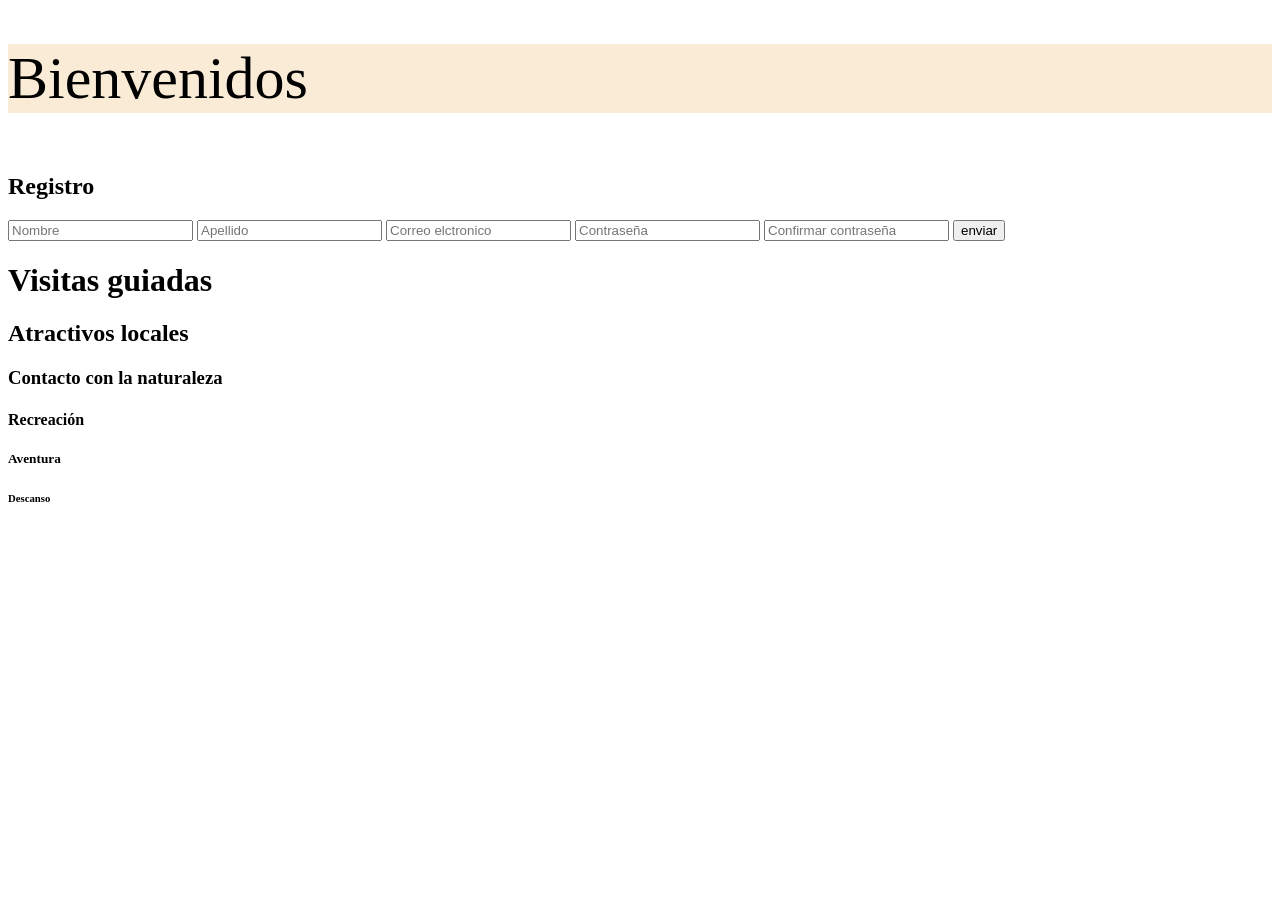
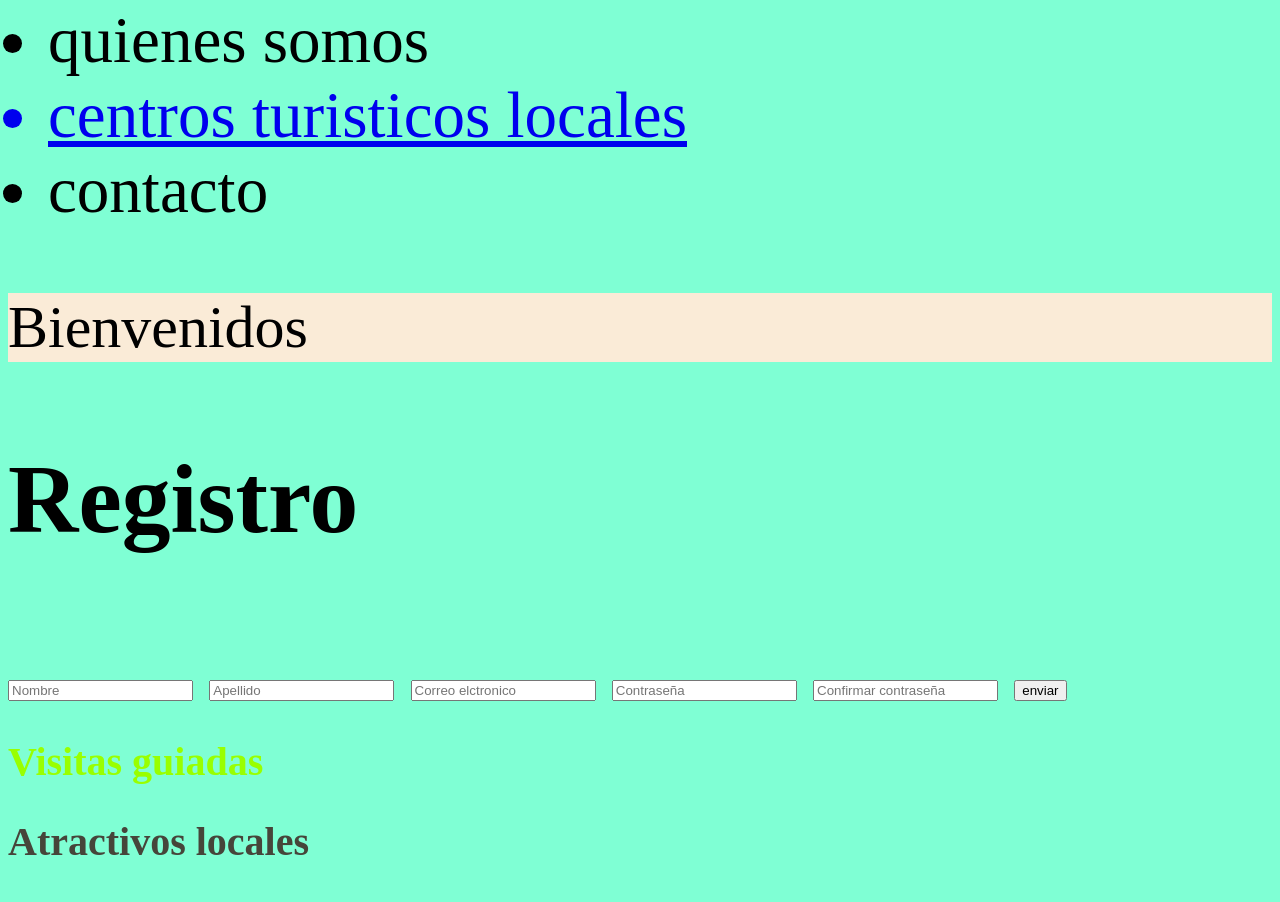
Before and after one commit to flocesped/Viajes-personalizados, a plain HTML site: page index.html in a window 1280 px wide. Shown: the part 574-1476 px from the top of the page. Before the commit the page ends 1103 px from the top, so only its background shows below. Drawn offline with Linux system fonts and the light colour scheme.

Commit message:
Add files via upload

```diff
--- a/css/style.css
+++ b/css/style.css
@@ -8,3 +8,32 @@
     background-color: blueviolet;
     font-size: 90px;
 }
+.texto{
+    color:#99ff00;
+    font-size: 40px;
+}
+.Atractivos{
+    color: #46453a;
+    font-size: 40px;
+}
+.Contacto{
+    color: #8123de;
+    font-size: 40px;
+}
+.Recreo{
+    color: #11ff88;
+    font-size: 40px;
+}
+.Avent{
+    color: #135;
+    font-size: 40px;
+}
+.Des{
+    color: #540;
+    font-size: 40px;
+}
+.Turismo{
+    color: black;
+    background-color: aquamarine;
+    font-size: 65px;
+}
--- a/index.html
+++ b/index.html
@@ -9,11 +9,12 @@
 
 </head>
 
-<body> turismo local
+<body class="Turismo"> Turismo local </body>
    <header>
     <img src="imagenes/appreciated! (1).png" width="250px">
 
     <h1 class="título">Shekina TL</h1>
+
 
     <nav>
         <ul>
@@ -38,14 +39,15 @@
     <input type="password" placeholder="Confirmar contraseña">
     <input type="submit" class="btn" value="enviar">
 
+
 </form>
 
-<h1>Visitas guiadas</h1>
-<h2>Atractivos locales</h2>
-<h3>Contacto con la naturaleza</h3>
-<h4>Recreación</h4>
-<h5>Aventura</h5>
-<h6>Descanso</h6>
+<h1 class="texto">Visitas guiadas</h1>
+<h2 class="Atractivos"> Atractivos locales</h2>
+<h3 class="Contacto"> Contacto con la naturaleza</h3>
+<h4 class="Recreo">Recreación</h4>
+<h5 class="Avent">Aventura</h5>
+<h6 class="Des">Descanso</h6>
 
 </body>
 </html>
```
